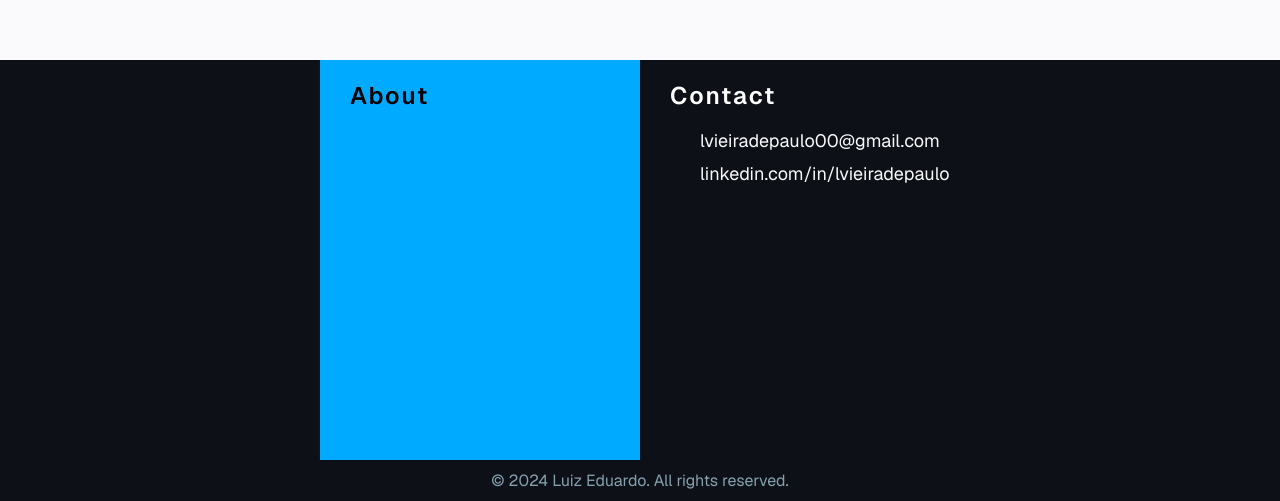
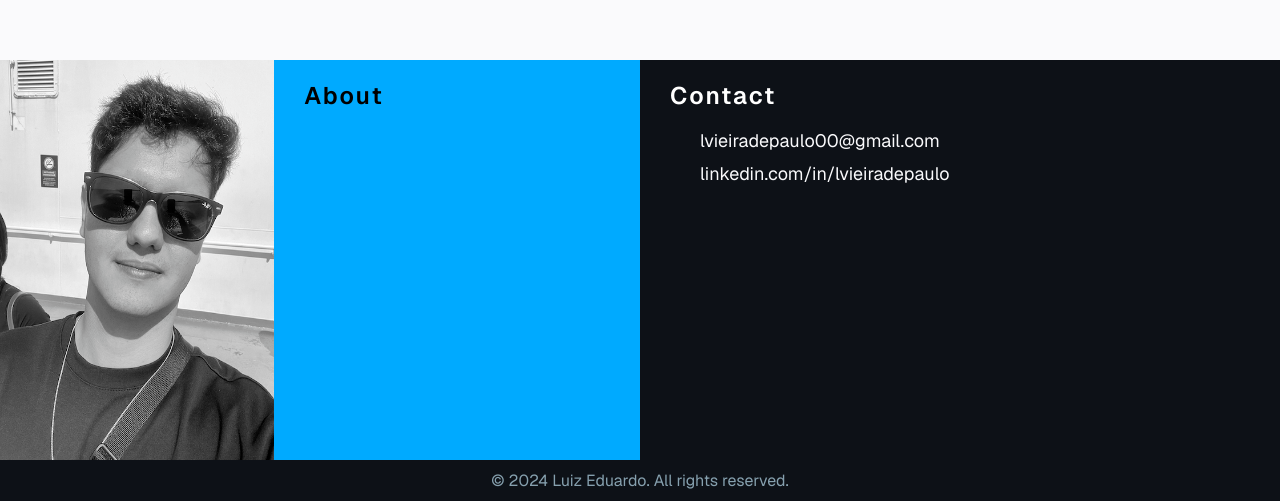
Before and after one commit to Luiz161001/portfolio, a React (Vite) app: page / in a window 1280 px wide. Shown: the part 1540-2041 px from the top of the page. Built offline with nearby package versions, Linux system fonts and the light colour scheme.

Commit message:
add picture to the about section

```diff
--- a/src/App.css
+++ b/src/App.css
@@ -286,9 +286,6 @@ a {
 }
 
 /* ------------------------ about  ------------------------*/
-#about .test {
-    background-color: #0d1117;
-}
 #about {
     display: flex;
     flex-direction: column;
@@ -301,15 +298,17 @@ a {
     height: 100%;
 
     display: grid;
-    grid-template-columns: 1fr 1fr;
+    grid-template-columns: 0.75fr 1fr;
     grid-template-rows: 1fr;
+
+    overflow: hidden;
 }
 
-#about img{
+#about img {
     width: 100%;
-    /* height: 100%; */
-    border-radius: 20%;
+    height: 100%;
 }
+
 
 #about .right{
     /* background-color: greenyellow; */
--- a/src/components/About.jsx
+++ b/src/components/About.jsx
@@ -1,14 +1,11 @@
 import React from "react";
-import pfp from "../assets/myself.png";
+import pic from "../assets/IMG_6133.png";
 
 const About = () => {
     return (
         <section id="about">
             <div className="left">
-                {/* <img src={pfp} alt="" /> */}
-                <div className="test">
-
-                </div>
+                <img src={pic} alt="" />
                 <p className="text">About</p>
             </div>
             <div className="right">
```
Also changed, not shown: src/assets/IMG_6133.png (added).
